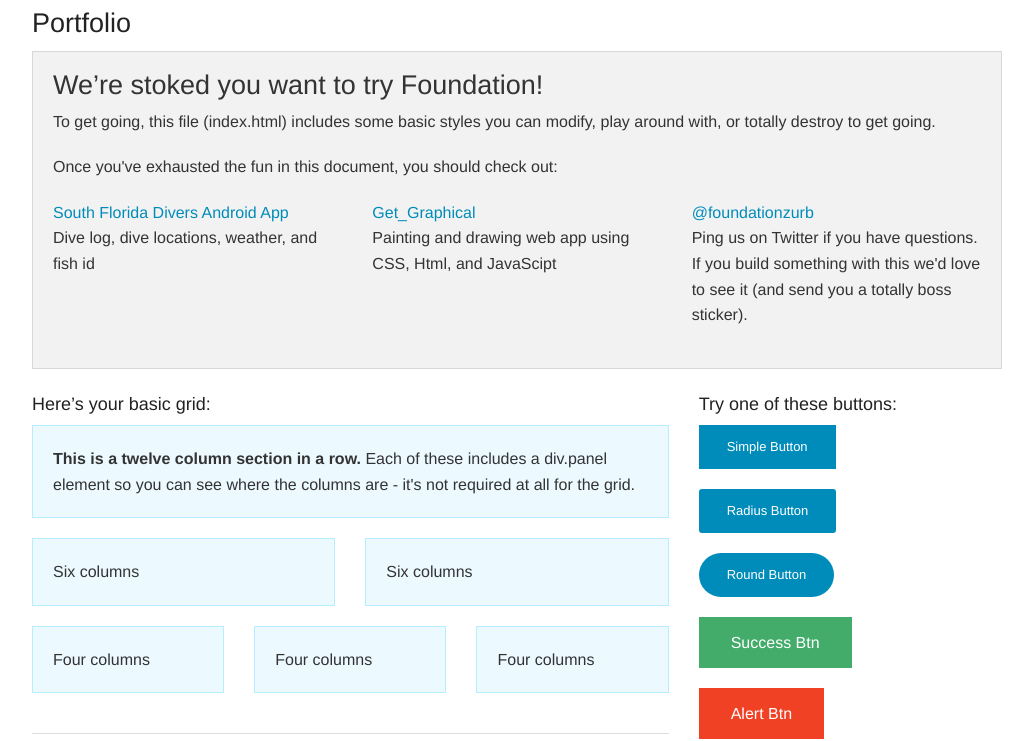
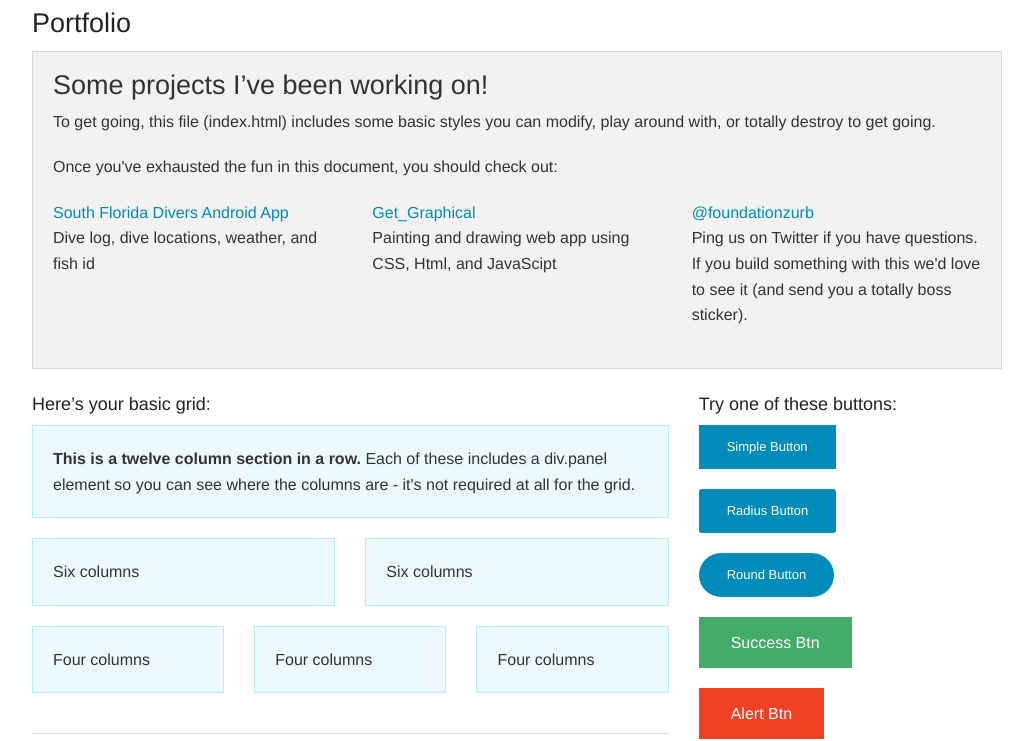
Before and after one commit to franksmith80/franksmith80.github.io, a plain HTML site: page index.html in a window 1280 px wide. Shown: the part 68-809 px from the top of the page, without its empty margins (123-1156 px from the left). Drawn offline with Linux system fonts and the light colour scheme.

Commit message:
Update index.html

```diff
--- a/index.html
+++ b/index.html
@@ -19,7 +19,7 @@
     <div class="row">
       <div class="large-12 columns">
       	<div class="panel">
-	        <h3>We&rsquo;re stoked you want to try Foundation! </h3>
+	        <h3>Some projects I&rsquo;ve been working on!</h3>
 	        <p>To get going, this file (index.html) includes some basic styles you can modify, play around with, or totally destroy to get going.</p>
 	        <p>Once you've exhausted the fun in this document, you should check out:</p>
 	        <div class="row">
```
